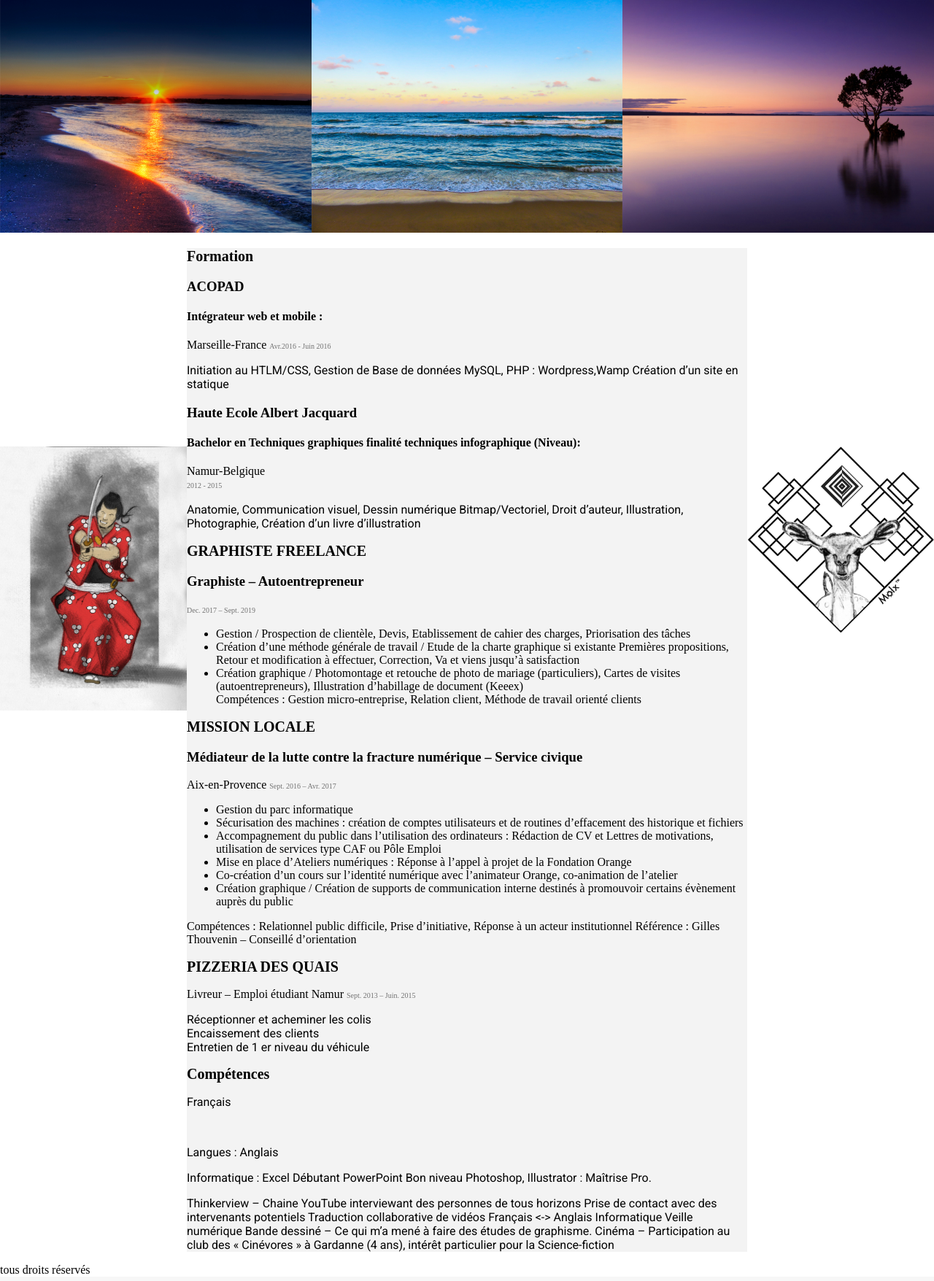
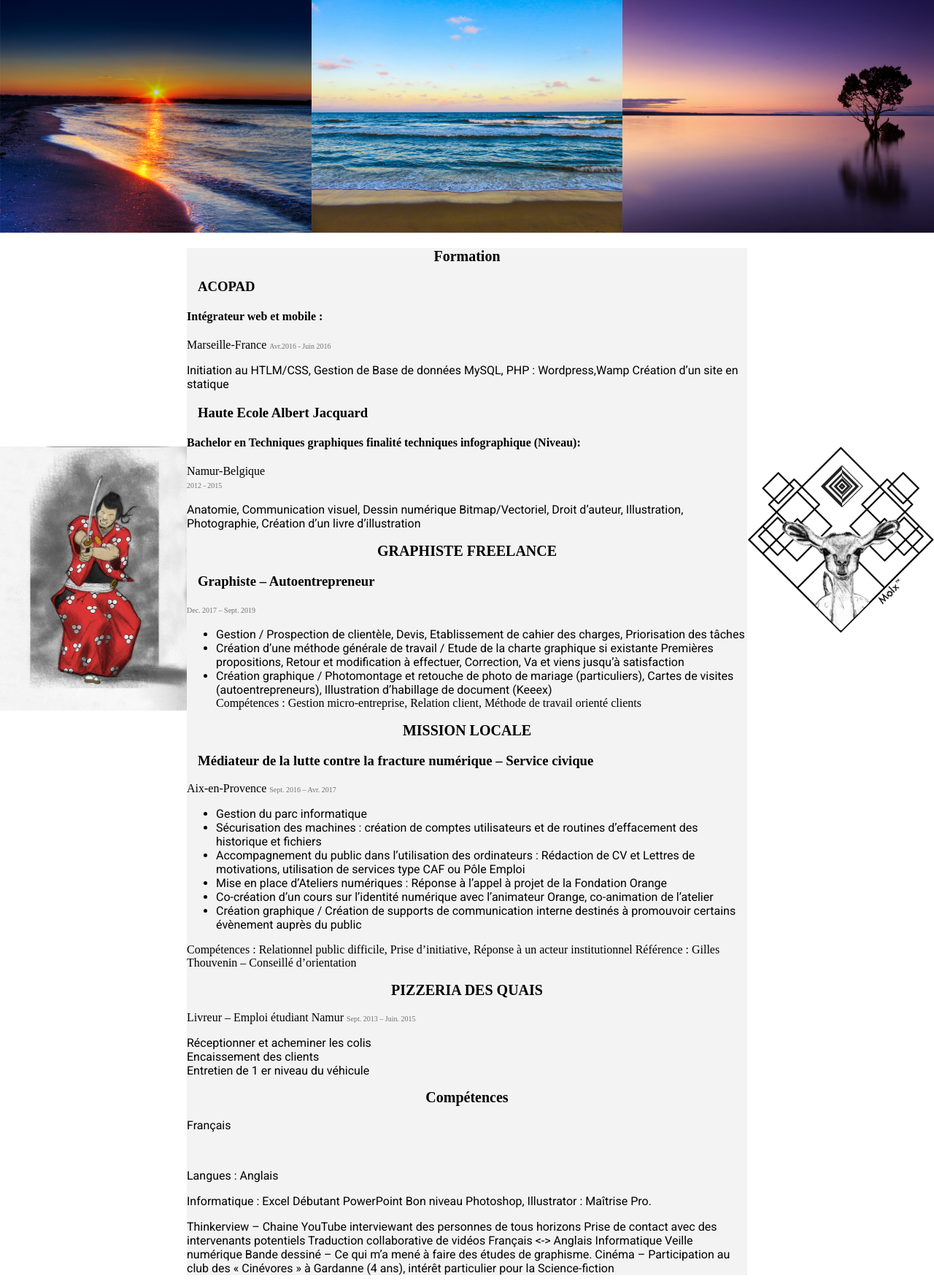
Before and after one commit to pgawebdev/projet, a PHP site: page / in a window 1280 px wide. Shown: the part 111-1867 px from the top of the page at 73% size. Run offline with PHP 8.4, Linux system fonts and the light colour scheme.

Commit message:
Titrisation

```diff
--- a/jour 5/assets/css/styles.css
+++ b/jour 5/assets/css/styles.css
@@ -61,17 +61,19 @@ body{
 	}
 
 	h2{
+		text-align: center;
 		font-size: 20px;
 	}
 
-	p{
-		font-family: 'Roboto';
+	h3{
+		text-indent: 15px;
 	}
 
-.date{
-	font-size: x-small;
-	color: #737373;
-}
+	h4{
+		text-indent: 3Opx;
+	}
+
+
 /*Main*/
 
 main{
@@ -79,6 +81,20 @@ main{
 	margin: 0 auto;
 	background-color: #e3e3e370;
 }
+
+p{
+	font-family: 'Roboto';
+}
+
+.date{
+font-size: x-small;
+color: #737373;
+}
+
+ul li{
+	font-family: "Roboto";
+}
+
 /*Main*/
 
 /* SideBar*/
```
